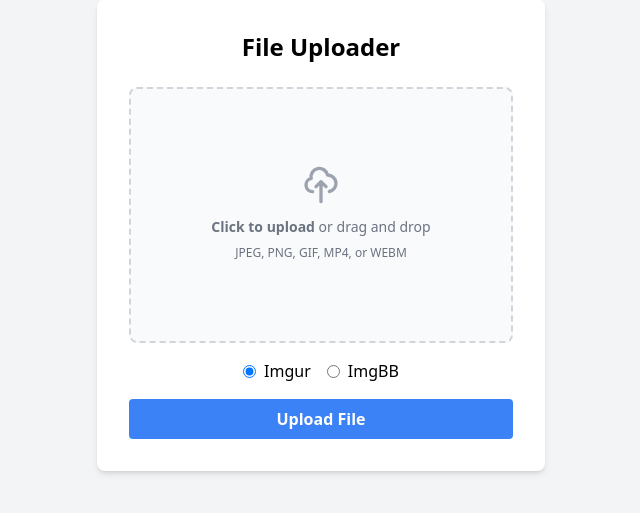
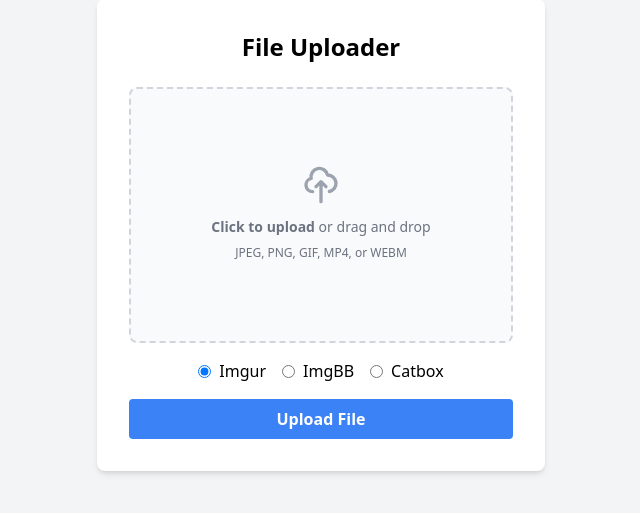
Before and after one commit to hoyeuaimatroii/ImgurPhotoUploader, a Flask app: page / in a window 1280 px wide. Shown: the part 165-678 px from the top of the page, without its empty margins (319-959 px from the left). Run offline with Flask 3, Linux system fonts and the light colour scheme; some libraries are stand-ins or nearby versions.

Commit message:
Agent query: Can you please try uploading both an image file (e.g., JPG or PNG) and a video file (e.g., MP4 or WEBM) to all three services: Imgur, ImgBB, and Catbox? Does the upload work correctly for both file types on Imgur and Catbox? Does ImgBB still prevent video uploads as expected? Can you also check the browser console and server logs for any errors or unexpected behavior?

```diff
--- a/main.py
+++ b/main.py
@@ -17,6 +17,7 @@ IMGUR_CLIENT_ID = os.environ.get("IMGUR_CLIENT_ID")
 IMGUR_API_URL = "https://api.imgur.com/3/image"
 IMGBB_API_KEY = os.environ.get("IMGBB_API_KEY")
 IMGBB_API_URL = "https://api.imgbb.com/1/upload"
+CATBOX_API_URL = "https://catbox.moe/user/api.php"
 
 # Retry configuration
 MAX_RETRIES = 3
@@ -80,6 +81,8 @@ def upload_image():
                 return upload_to_imgur(file, filename)
             elif service == "imgbb":
                 return upload_to_imgbb(file, filename)
+            elif service == "catbox":
+                return upload_to_catbox(file, filename)
             else:
                 return jsonify({"error": "Invalid service selected"}), 400
         else:
@@ -140,5 +143,24 @@ def upload_to_imgbb(file, filename):
             else:
                 return jsonify({"error": f"Failed to upload image to ImgBB after {MAX_RETRIES} attempts"}), 500
 
+def upload_to_catbox(file, filename):
+    files = {"fileToUpload": (filename, file, file.content_type)}
+    data = {"reqtype": "fileupload", "userhash": ""}  # Add user hash if needed
+
+    for attempt in range(MAX_RETRIES):
+        try:
+            response = requests.post(CATBOX_API_URL, files=files, data=data)
+            response.raise_for_status()
+            catbox_link = response.text.strip()
+            return jsonify({"success": True, "link": catbox_link, "service": "catbox"})
+        except requests.exceptions.RequestException as e:
+            logger.error(f"Catbox upload attempt {attempt + 1} failed: {str(e)}")
+            if response:
+                logger.error(f"Response content: {response.content}")
+            if attempt < MAX_RETRIES - 1:
+                time.sleep(RETRY_DELAY * (2 ** attempt))  # Exponential backoff
+            else:
+                return jsonify({"error": f"Failed to upload file to Catbox after {MAX_RETRIES} attempts"}), 500
+
 if __name__ == "__main__":
     app.run(host="0.0.0.0", port=5000, debug=True)
--- a/templates/index.html
+++ b/templates/index.html
@@ -35,6 +35,10 @@
                     <input type="radio" class="form-radio" name="uploadService" value="imgbb">
                     <span class="ml-2">ImgBB</span>
                 </label>
+                <label class="inline-flex items-center">
+                    <input type="radio" class="form-radio" name="uploadService" value="catbox">
+                    <span class="ml-2">Catbox</span>
+                </label>
             </div>
             <div id="progressBarContainer" class="w-full bg-gray-200 rounded-full h-2.5 mb-4 hidden">
                 <div id="uploadProgress" class="bg-blue-600 h-2.5 rounded-full text-center text-xs font-medium text-blue-100 leading-none" style="width: 0%">0%</div>
```
